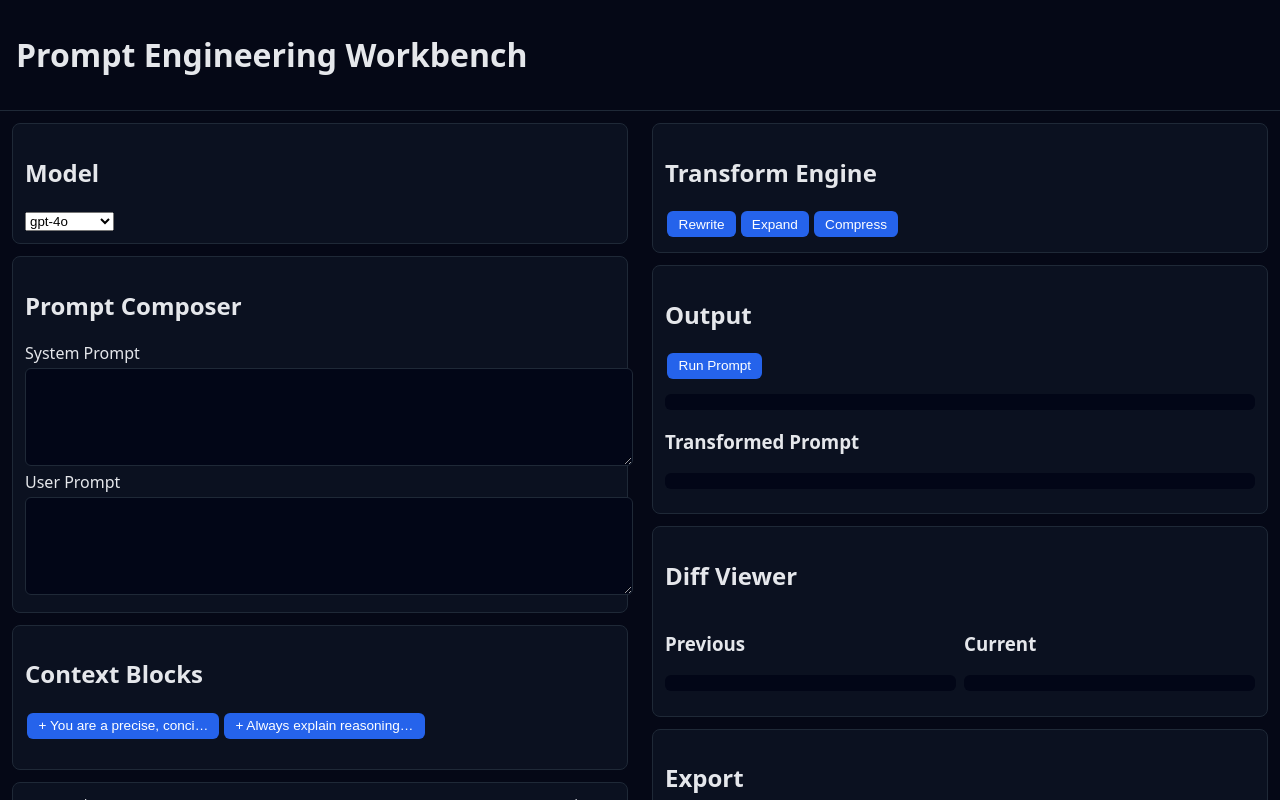
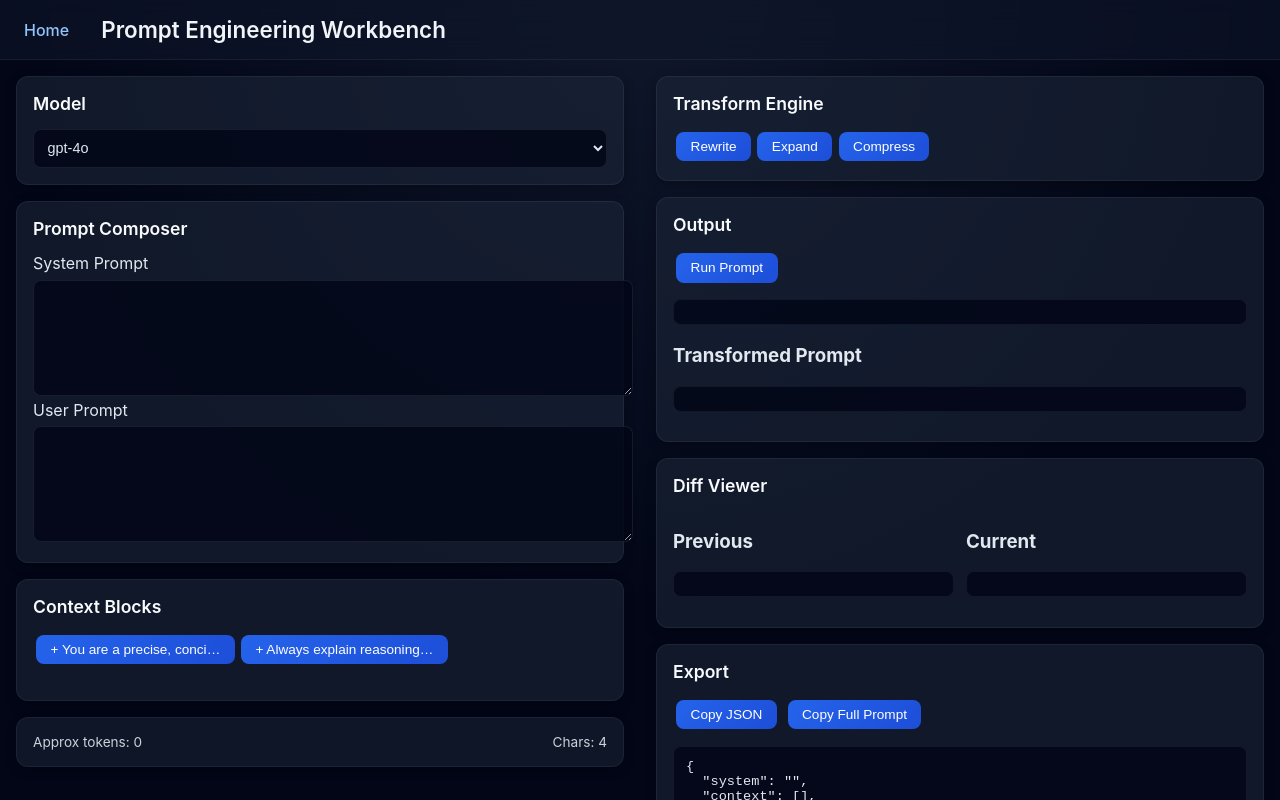
Before and after one commit to iggym/utility-belt, a plain HTML site: page tools/prompt-workbench.html in a window 1280 px wide. Drawn offline with Linux system fonts and the light colour scheme.

Commit message:
Update prompt-workbench.html

```diff
--- a/tools/prompt-workbench.html
+++ b/tools/prompt-workbench.html
@@ -6,81 +6,165 @@
 <title>Prompt Engineering Workbench</title>
 
 <style>
+  /* ------------------------------
+     PREMIUM GLOBAL STYLES
+  ------------------------------ */
   body {
     margin: 0;
-    font-family: system-ui, -apple-system, sans-serif;
-    background: #050816;
-    color: #e5e7eb;
+    font-family: Inter, system-ui, -apple-system, sans-serif;
+    background: radial-gradient(circle at top, #0f172a, #020617 60%);
+    color: #e2e8f0;
   }
+
+  a {
+    color: #93c5fd;
+    text-decoration: none;
+    font-weight: 500;
+  }
+  a:hover {
+    color: #bfdbfe;
+  }
+
+  /* ------------------------------
+     HEADER
+  ------------------------------ */
+  header {
+    padding: 1rem 1.5rem;
+    border-bottom: 1px solid rgba(255,255,255,0.06);
+    background: rgba(15, 23, 42, 0.6);
+    backdrop-filter: blur(12px);
+    display: flex;
+    align-items: center;
+    gap: 2rem;
+  }
+
+  header h1 {
+    margin: 0;
+    font-size: 1.4rem;
+    font-weight: 600;
+    color: #f1f5f9;
+  }
+
+  /* ------------------------------
+     LAYOUT
+  ------------------------------ */
   .app {
     display: flex;
     flex-direction: column;
     height: 100vh;
   }
-  header {
-    padding: 0.75rem 1rem;
-    border-bottom: 1px solid #1f2937;
-  }
+
   main {
     display: flex;
     flex: 1;
     overflow: hidden;
   }
+
   .pane {
     flex: 1;
-    padding: 0.75rem;
+    padding: 1rem;
     display: flex;
     flex-direction: column;
-    gap: 0.75rem;
+    gap: 1rem;
     overflow-y: auto;
   }
+
+  /* ------------------------------
+     PREMIUM CARD COMPONENT
+  ------------------------------ */
   .card {
-    background: #0b1120;
-    border-radius: 0.5rem;
-    padding: 0.75rem;
-    border: 1px solid #1f2937;
+    background: rgba(30, 41, 59, 0.55);
+    border-radius: 0.75rem;
+    padding: 1rem;
+    border: 1px solid rgba(255,255,255,0.06);
+    box-shadow: 0 4px 12px rgba(0,0,0,0.25);
   }
+
+  .card h2 {
+    margin-top: 0;
+    font-size: 1.1rem;
+    font-weight: 600;
+    color: #f8fafc;
+  }
+
+  /* ------------------------------
+     INPUTS
+  ------------------------------ */
   textarea {
     width: 100%;
-    min-height: 80px;
-    margin-top: 0.25rem;
-    background: #020617;
-    color: #e5e7eb;
-    border-radius: 0.375rem;
-    border: 1px solid #1f2937;
-    padding: 0.5rem;
+    min-height: 90px;
+    margin-top: 0.4rem;
+    background: rgba(2, 6, 23, 0.8);
+    color: #e2e8f0;
+    border-radius: 0.5rem;
+    border: 1px solid rgba(255,255,255,0.08);
+    padding: 0.75rem;
     resize: vertical;
+    font-size: 0.9rem;
   }
+
+  select {
+    width: 100%;
+    padding: 0.6rem;
+    background: rgba(2, 6, 23, 0.8);
+    color: #e2e8f0;
+    border-radius: 0.5rem;
+    border: 1px solid rgba(255,255,255,0.08);
+    font-size: 0.9rem;
+  }
+
+  /* ------------------------------
+     BUTTONS
+  ------------------------------ */
   button {
-    background: #2563eb;
+    background: linear-gradient(135deg, #2563eb, #1d4ed8);
     color: white;
     border: none;
-    border-radius: 0.375rem;
-    padding: 0.35rem 0.7rem;
-    margin: 0.15rem;
+    border-radius: 0.5rem;
+    padding: 0.45rem 0.9rem;
+    margin: 0.2rem;
     cursor: pointer;
     font-size: 0.85rem;
+    font-weight: 500;
+    transition: all 0.15s ease;
   }
+
   button:hover {
-    background: #1d4ed8;
+    background: linear-gradient(135deg, #1d4ed8, #1e40af);
+    transform: translateY(-1px);
   }
+
+  /* ------------------------------
+     OUTPUT + DIFF
+  ------------------------------ */
   pre {
-    background: #020617;
-    padding: 0.5rem;
-    border-radius: 0.375rem;
-    font-size: 0.8rem;
+    background: rgba(2, 6, 23, 0.8);
+    padding: 0.75rem;
+    border-radius: 0.5rem;
+    font-size: 0.85rem;
     overflow-x: auto;
+    border: 1px solid rgba(255,255,255,0.06);
   }
+
   .diff-grid {
     display: grid;
     grid-template-columns: 1fr 1fr;
-    gap: 0.5rem;
+    gap: 0.75rem;
   }
+
+  /* ------------------------------
+     ANALYTICS
+  ------------------------------ */
   .analytics {
     display: flex;
     justify-content: space-between;
-    font-size: 0.8rem;
+    font-size: 0.85rem;
+    opacity: 0.9;
   }
+
+  /* ------------------------------
+     UTILITY
+  ------------------------------ */
   .button-row {
     display: flex;
     flex-wrap: wrap;
@@ -90,7 +174,9 @@
 
 <body>
 <div class="app">
+
 <header>
+  <a href="https://iggym.github.io/utility-belt/">Home</a>
   <h1>Prompt Engineering Workbench</h1>
 </header>
 
```
